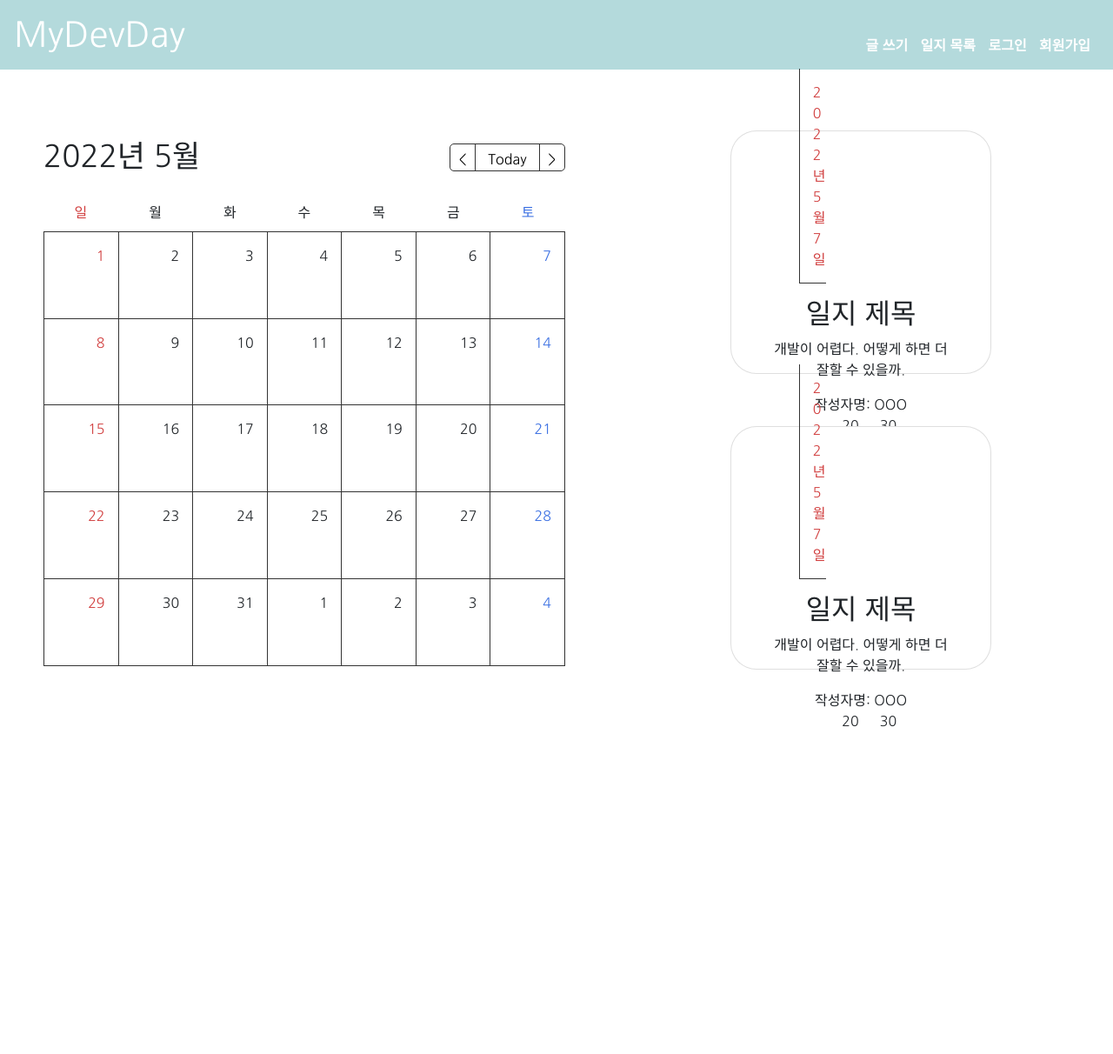
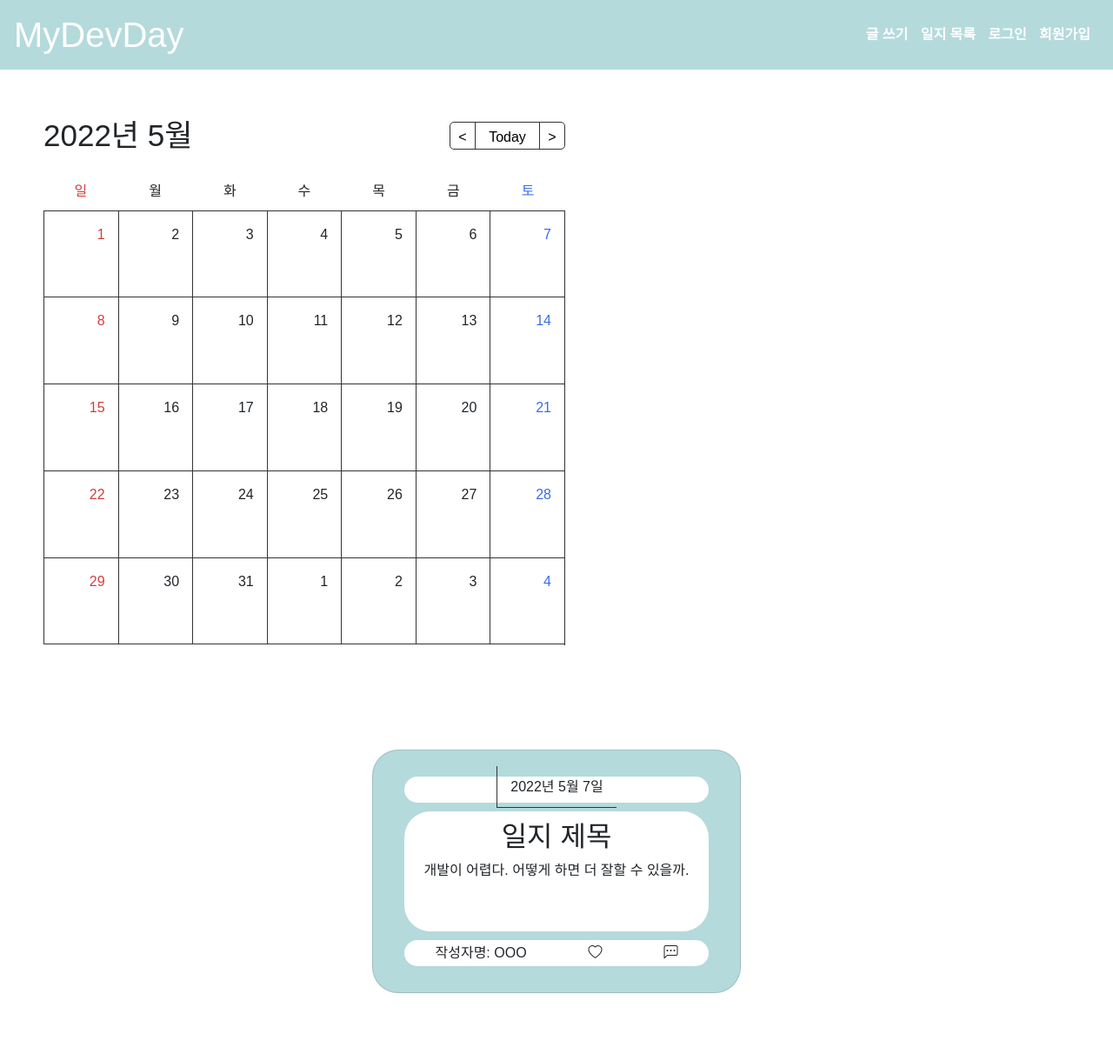
Before and after one commit to njw9108/MyDevDay, a Flask app: template templates/MyDev/mypage_calendar.html in a window 1280 px wide. Shown: the whole page at 87% size. Before the commit the page ends 836 px from the top, so only its background shows below. Run offline with Flask 2, Linux system fonts and the light colour scheme; the template is opened without the code that fills it, so the values that code supplies are empty.

Commit message:
내글보기 페이지 달력 UI 완료

```diff
--- a/static/css/mypage_calendar.css
+++ b/static/css/mypage_calendar.css
@@ -1,3 +1,30 @@
+* {
+    margin: 0;
+    padding: 0;
+    font-family: 'Noto Sans Korean', sans-serif;
+}
+
+h1, p, div {
+    margin: 0;
+    padding: 0;
+}
+
+a {
+    text-decoration: none;
+    color: white;
+    padding-right: 10px;
+}
+
+header {
+    height: 80px;
+    padding: 1rem;
+    background: #B4DADC;
+    font-weight: bold;
+    display: flex;
+    justify-content: space-between;
+    align-items: center;
+}
+
 .calendar {
   width: 600px;
   margin: 50px;
@@ -93,3 +120,71 @@
 .date:nth-child(7n) {
   color: #396EE2;
 }
+
+.container {
+    padding: 40px;
+    width: auto;
+    height: auto;
+    display: flex;
+    flex: 1;
+    flex-direction: row;
+    flex-wrap: wrap;
+    justify-content: center;
+    align-items: flex-start;
+    align-content: stretch;
+}
+
+
+.card {
+    background-color: #B4DADC;
+    width: 40%;
+    min-width: 300px;
+    height: 160px;
+    min-height: 280px;
+    padding: 30px;
+    margin: 30px;
+    text-align: center;
+    display: flex;
+    flex-direction: column;
+    justify-content: center;
+    align-items: center;
+    border-radius: 30px;
+}
+
+.card:hover {
+    cursor: pointer;
+}
+
+.card-top {
+    background-color: white;
+    width: 40%;
+    min-width: 350px;
+    height: 30px;
+    border-radius: 30px;
+}
+
+.card-body {
+    background-color: white;
+    width: 40%;
+    min-width: 350px;
+    height: 100px;
+    padding: 10px;
+    margin: 10px;
+    border-radius: 30px;
+}
+
+.card-bottom {
+    background-color: white;
+    width: 40%;
+    min-width: 350px;
+    height: 30px;
+    border-radius: 30px;
+    display: flex;
+    align-items: center;
+    justify-content: space-around;
+}
+
+h3 {
+    margin-bottom: 20px;
+    font-size: 2rem;
+}
--- a/templates/MyDev/mypage_calendar.html
+++ b/templates/MyDev/mypage_calendar.html
@@ -8,89 +8,61 @@
     <!--  부트스트랩-->
     <link href="https://cdn.jsdelivr.net/npm/bootstrap@5.1.3/dist/css/bootstrap.min.css" rel="stylesheet"
           integrity="sha384-1BmE4kWBq78iYhFldvKuhfTAU6auU8tT94WrHftjDbrCEXSU1oBoqyl2QvZ6jIW3" crossorigin="anonymous">
+    <link rel="stylesheet" href="https://cdn.jsdelivr.net/npm/bootstrap-icons@1.8.1/font/bootstrap-icons.css">
     <meta name="viewport" content="width=device-width, initial-scale=1.0">
     <link rel="stylesheet" href="../../static/css/mypage_calendar.css">
     <title>MyPage</title>
-    <style>
-        * {
-            margin: 0;
-            padding: 0;
-            font-family: 'Nanum Gothic', sans-serif;
-            box-sizing: border-box;
+
+    <script>
+        function logout() {
+            $.removeCookie('mytoken');
+            alert('로그아웃이 되었습니다!')
+            window.location.href = '/user'
         }
 
-        .contents {
-            display: flex;
-            flex-direction: row;
-            flex-wrap: wrap;
-            justify-content: flex-start;
-            align-items: center;
-            align-content: stretch;
+		function check_login() {
+            $.ajax({
+                type: 'POST',
+                url: './user/islogin',
+                data: {},
+                success: function (response) {
+                    let result = response['result'];
+                    let success = result['success'];
+                    let message = result['message'];
+                    if (success == 'true') {
+                        $('#for_loginuser').show();
+                    } else {
+                        $('#for_notloginuser').show();
+                    }
+                }
+            });
         }
 
-        h1, p, div {
-            margin: 0;
-            padding: 0;
+        function CallGetUserInfoAPI() {
+            // 사용자 정보 요청 ajax API Call하여 사용자 정보 json 데이터 받아 화면 갱신하기
+
+            $.ajax({
+                type: 'POST',
+                url: './user/info',
+                data: {},
+                success: function (response) {
+                    let result = response['result'];
+                    let success = result['success'];
+                    let message = result['message'];
+                    if (success == 'true') {
+                        let userinfo = result['row'][0];
+                        let user_id = userinfo['user_id']
+                        let user_name = userinfo['user_name']
+
+                        let temp_html = `user_id=${user_id}, user_name=${user_name}`
+                        $(".test-result").append(temp_html + '<br>')
+                    } else {
+                        let temp_html = `로그인된 사용자 정보가 없습니다.`
+                        $(".test-result").append(temp_html + '<br>')
+                    }
+                }
+            });
         }
-
-        a {
-            text-decoration: none;
-            color: white;
-            padding-right: 10px;
-        }
-
-        header {
-            height: 80px;
-            padding: 1rem;
-            background: #B4DADC;
-            font-weight: bold;
-            display: flex;
-            justify-content: space-between;
-            align-items: center;
-        }
-
-        nav {
-            align-self: end;
-        }
-
-        .container {
-            padding: 40px;
-            width: auto;
-            height: auto;
-            display: flex;
-            flex: 1;
-            flex-direction: row;
-            flex-wrap: wrap;
-            justify-content: center;
-            align-items: flex-start;
-            align-content: stretch;
-        }
-
-
-        .card {
-            background-color: white;
-            width: 40%;
-            min-width: 300px;
-            height: 160px;
-            min-height: 280px;
-            padding: 30px;
-            margin: 30px;
-            text-align: center;
-            display: flex;
-            flex-direction: column;
-            justify-content: center;
-            align-items: center;
-            border-radius: 30px;
-        }
-
-        h3 {
-            margin-bottom: 20px;
-            font-size: 2rem;
-        }
-
-    </style>
-    <script>
-
 
         // $(document).ready(function () {
         //     $('#cards-box').empty();
@@ -255,37 +227,19 @@
     <div class="container" id="cards-box">
         <div class="card">
             <div class="card-top">
-                <p class="card-text date">2022년 5월 7일</p>
+                <span class="emoticon"></span>
+                <span class="card-text date">2022년 5월 7일</span>
             </div>
             <div class="card-body">
                 <h3 class="card-title">일지 제목</h3>
                 <p class="card-text">개발이 어렵다. 어떻게 하면 더 잘할 수 있을까.</p>
             </div>
             <div class="card-bottom">
-                <p class="user-id">작성자명: OOO</p>
-            </div>
-            <div>
-                <span class="glyphicon glyphicon-search" aria-hidden="true"> 20</span>
-                <span class="glyphicon glyphicon-search" aria-hidden="true"> 30</span>
-            </div>
-        </div>
-        <div class="card">
-            <div class="card-top">
-                <p class="card-text date">2022년 5월 7일</p>
-            </div>
-            <div class="card-body">
-                <h3 class="card-title">일지 제목</h3>
-                <p class="card-text">개발이 어렵다. 어떻게 하면 더 잘할 수 있을까.</p>
-            </div>
-            <div class="card-bottom">
-                <p class="user-id">작성자명: OOO</p>
-            </div>
-            <div>
-                <span class="glyphicon glyphicon-search" aria-hidden="true"> 20</span>
-                <span class="glyphicon glyphicon-search" aria-hidden="true"> 30</span>
+                <span class="user-id">작성자명: OOO</span>
+                <span><i class="bi bi-heart"></i></span>
+                <span><i class="bi bi-chat-left-dots"></i></span>
             </div>
         </div>
     </div>
-</div>
 </body>
 </html>
```
